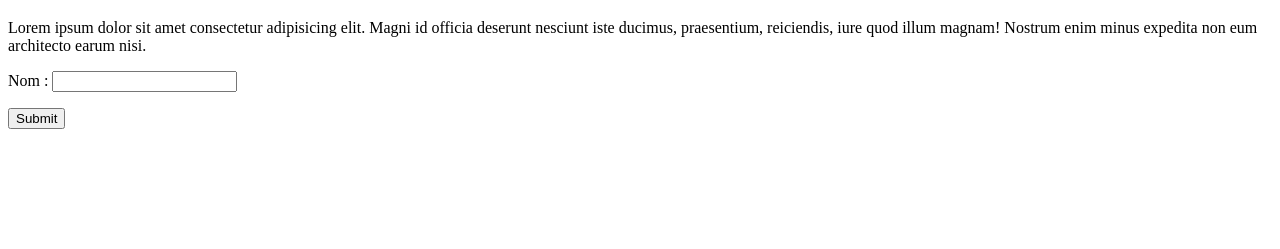
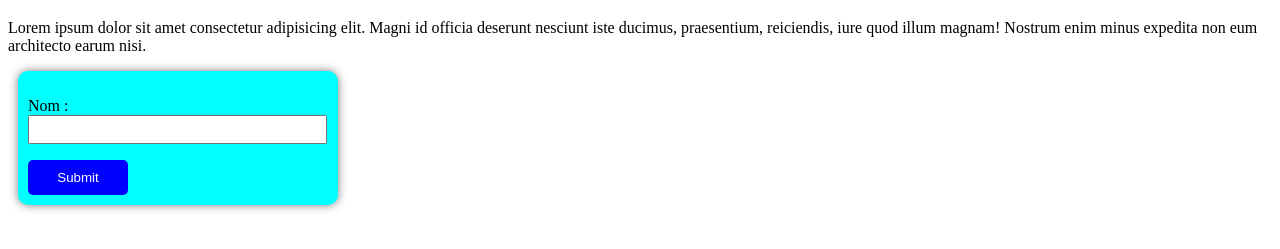
Before and after one commit to Lildaxofficial/ONLINE-STOCK, a plain HTML site: page index.html in a window 1280 px wide. Shown: the part 61-310 px from the top of the page. Drawn offline with Linux system fonts and the light colour scheme.

Commit message:
ajout du css au formulaire

```diff
--- /dev/null
+++ b/CSS/style.css
@@ -0,0 +1,23 @@
+form{
+    background-color: cyan;
+    width: 300px;
+    padding: 10px;
+    margin: 10px;
+    border-radius: 10px;
+    box-shadow: 0 0 10px rgba(0,0,0,0.5);
+}
+
+input{
+    width: 95%;
+    padding: 5px;
+    outline: none;
+}
+
+form button{
+    background-color: blue;
+    color: white;
+    padding: 10px;
+    border: none;
+    border-radius: 5px;
+    width: 100px;
+}
--- a/index.html
+++ b/index.html
@@ -3,6 +3,7 @@
 <head>
     <meta charset="UTF-8">
     <title>Title</title>
+    <link rel="stylesheet" href="./CSS/style.css">
 </head>
 <body>
 
```
